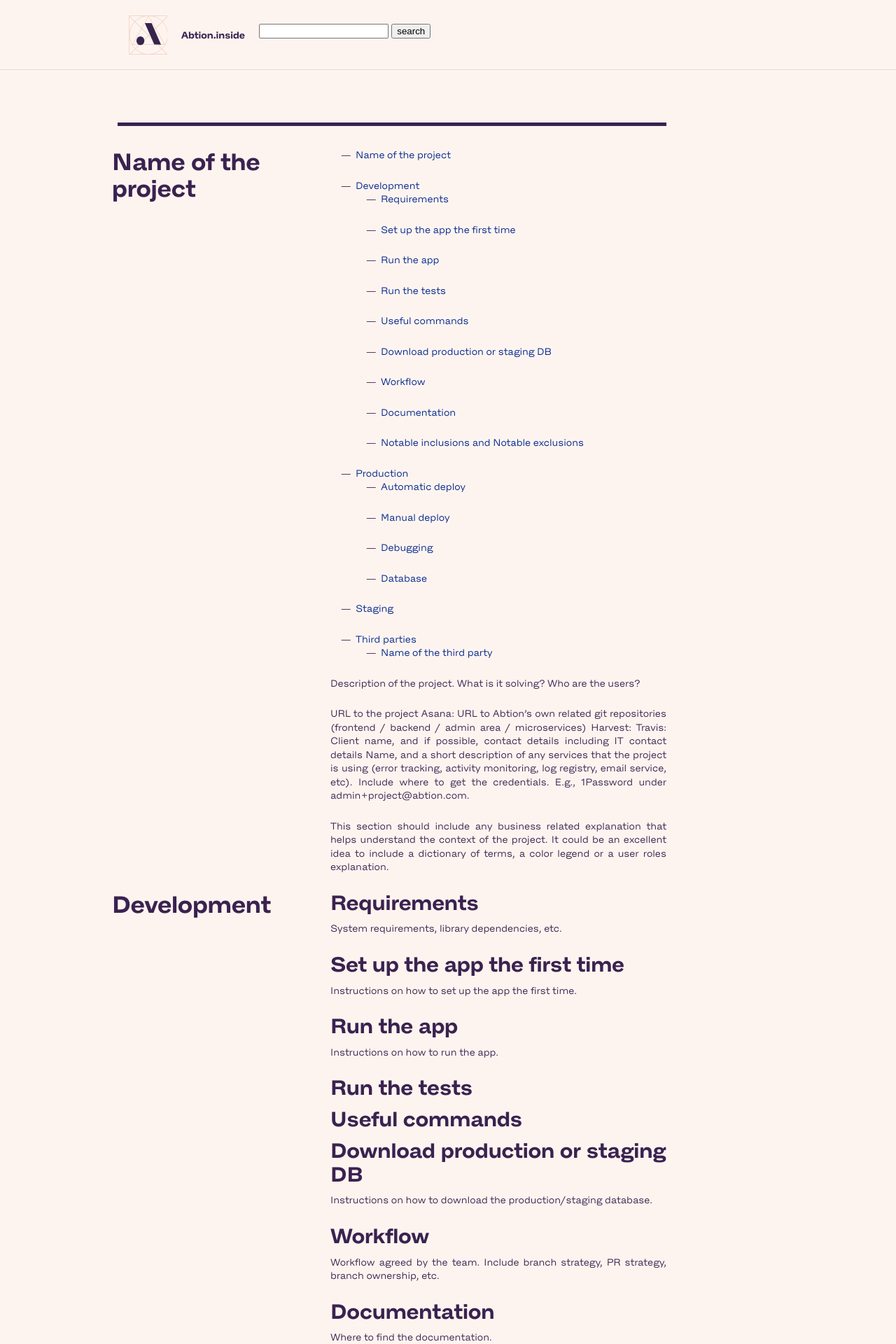
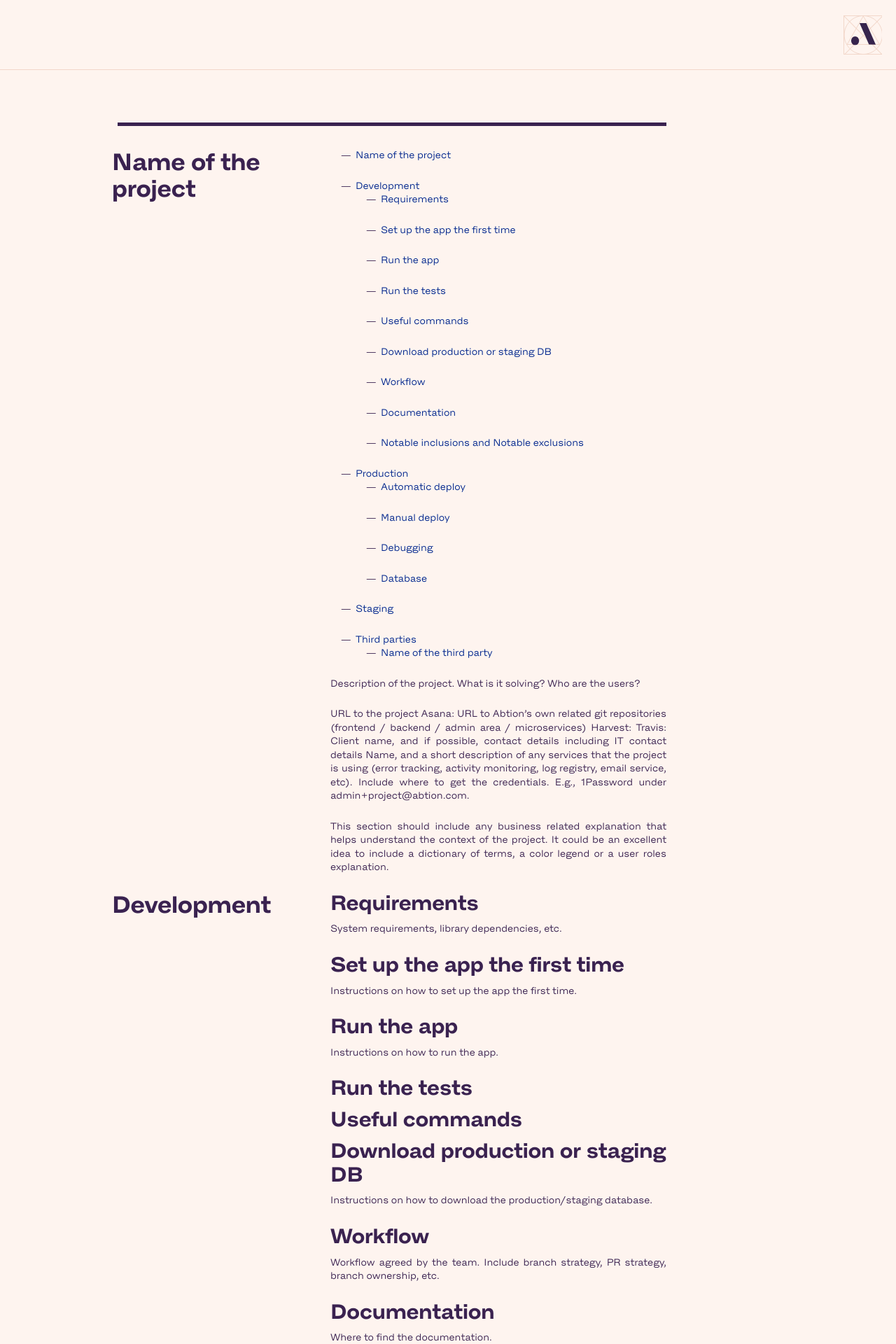
Before and after one commit to abtion/guidelines, a Jekyll site: the page built from README.standard.md, in a window 1280 px wide. Shown: the top 1920 px of the page at 70% size. Built offline with Jekyll 4.4.1, drawn with Linux system fonts in a browser that asks for light colours; our own code applies the rules of GitHub Pages for plain Markdown files.

Commit message:
Removed search and text and moved logo right

```diff
--- a/_includes/header.html
+++ b/_includes/header.html
@@ -2,11 +2,4 @@
   <div class="outline"></div>
 
   <img src="{{ '/assets/images/logo.svg' | relative_url }}" alt="Logo" />
-
-  <h1>Abtion.inside</h1>
-
-  <form action="{{ site.baseurl }}/search.html" method="get">
-    <input type="text" id="search_box" name="query" />
-    <input type="submit" value="search" />
-  </form>
 </header>
--- a/_sass/custom/_header.scss
+++ b/_sass/custom/_header.scss
@@ -1,11 +1,11 @@
 header {
   display: flex;
-  flex-direction: row;
-  justify-content: start;
+  // flex-direction: row;
+  justify-content: flex-end;
   align-items: center;
 
   height: $header-height;
-  padding-left: $margin-left + 23px;
+  // padding-left: $margin-left + 23px;
 
   .outline {
     position: absolute;
@@ -24,11 +24,12 @@ header {
     margin-top: 1.5vh;
   }
 
-  svg {
-    height: 5vh;
-    width: auto;
-    max-width: 56px;
-    max-height: 56px;
+  img {
+    // width: auto;
+    width: 56px;
+    height: 56px;
+    // position: absolute;
+    margin-right: 20px;
   }
 
   form {
```
